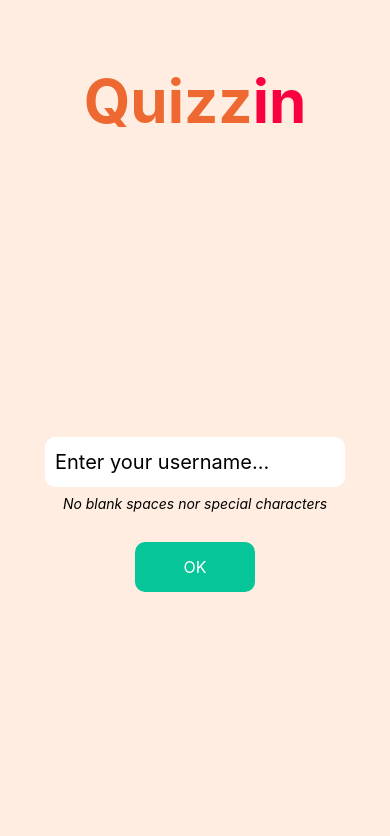
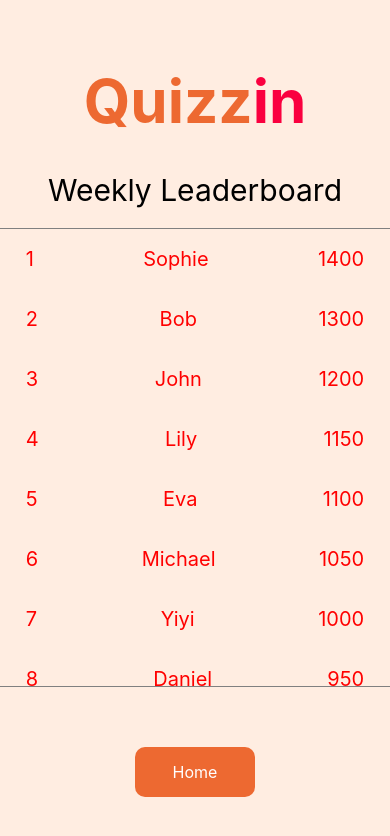
Before and after one commit to AraHugoAra/quizzin, a React Native app in the folder frontend/: screen /WeeklyRanking in a window 390 px wide. Shown: the top 836 px of the page. Built offline with nearby package versions, Linux system fonts and the light colour scheme.

Commit message:
creation weeklyRankingScreen

```diff
--- a/frontend/App.tsx
+++ b/frontend/App.tsx
@@ -2,47 +2,35 @@ import { NavigationContainer, DefaultTheme } from "@react-navigation/native";
 import { createNativeStackNavigator } from "@react-navigation/native-stack";
 
 import { StyleSheet, Text, View } from "react-native";
+
+//import screens
 import SignupScreen from "./containers/SignupScreen";
-
 import ChallengeRankingScreen from "./containers/ChallengeRankingScreen";
-
-// primary: 'rgb(255, 45, 85)',
-// background: 'rgb(242, 242, 242)',
-// card: 'rgb(255, 255, 255)',
-// text: 'rgb(28, 28, 30)',
-// border: 'rgb(199, 199, 204)',
-// notification: 'rgb(255, 69, 58)',
+import WeeklyRankingScreen from "./containers/WeeklyRankingScreen";
 
 const Stack = createNativeStackNavigator();
-// const MyTheme = {
-//   ...DefaultTheme,
-//   colors: {
-//     ...DefaultTheme.colors,
-//     background: "red",
-//     card: "red"
-//   }
-// };
 
 export default function App() {
   return (
     <NavigationContainer>
-      {/* <View style={styles.container}> */}
-      {/* <View style={styles.titleBlock}>
-        <Text style={styles.titleQuizz}>Quizz</Text>
-        <Text style={styles.titleIn}>in</Text>
-      </View> */}
-      {/* </View> */}
-      <Stack.Navigator>
+      <Stack.Navigator initialRouteName="WeeklyRanking">
         <Stack.Screen
-          name="home"
+          name="Home"
           component={SignupScreen}
           options={{ headerShown: false }}
         />
+        <Stack.Screen
+          name="ChallengeRanking"
+          component={ChallengeRankingScreen}
+          options={{ headerShown: false }}
+        />
 
-        {/* <SignupScreen /> */}
-        {/* <ChallengeRankingScreen /> */}
+        <Stack.Screen
+          name="WeeklyRanking"
+          component={WeeklyRankingScreen}
+          options={{ headerShown: false }}
+        />
       </Stack.Navigator>
-      {/* </View> */}
     </NavigationContainer>
   );
 }
@@ -55,7 +43,6 @@ const styles = StyleSheet.create({
   },
 
   titleBlock: {
-    // backgroundOpacity: 0,
     backgroundColor: "rgba(0,0,0,0)",
     flexDirection: "row",
     marginTop: 65,
--- a/frontend/containers/ChallengeRankingScreen.tsx
+++ b/frontend/containers/ChallengeRankingScreen.tsx
@@ -3,10 +3,12 @@ import { StyleSheet, Text, View } from "react-native";
 
 //import component
 import Button from "../components/button";
+import Title from "../components/Title";
 
 export default function ChallengeRankingScreen() {
   return (
     <View style={styles.container}>
+      <Title />
       <Text style={styles.title}>Great job !</Text>
 
       <View style={styles.contentCard}>
--- a/frontend/containers/SignupScreen.tsx
+++ b/frontend/containers/SignupScreen.tsx
@@ -3,7 +3,6 @@ import Button from "../components/button";
 import Title from "../components/Title";
 
 export default function SignupScreen() {
-  console.log("helllooooo");
   return (
     <View style={styles.container}>
       <Title />
--- /dev/null
+++ b/frontend/containers/WeeklyRankingScreen.tsx
@@ -0,0 +1,92 @@
+import { FlatList, StyleSheet, Text, View } from "react-native";
+import Title from "../components/Title";
+
+import Button from "../components/button";
+
+const rangkingTab = [
+  { id: 1, userName: "Yiyi", score: 1000 },
+  { id: 2, userName: "John", score: 1200 },
+  { id: 3, userName: "Alice", score: 800 },
+  { id: 4, userName: "Bob", score: 1300 },
+  { id: 5, userName: "Eva", score: 1100 },
+  { id: 6, userName: "Alex", score: 900 },
+  { id: 7, userName: "Sophie", score: 1400 },
+  { id: 8, userName: "Daniel", score: 950 },
+  { id: 9, userName: "Lily", score: 1150 },
+  { id: 10, userName: "Michael", score: 1050 }
+];
+
+const orderedRangkingTab = rangkingTab.sort((a, b) => b.score - a.score);
+
+export default function WeeklyRankingScreen() {
+  return (
+    <View style={styles.container}>
+      <Title />
+      <Text style={styles.title}>Weekly Leaderboard</Text>
+
+      <FlatList
+        style={styles.rankingList}
+        data={orderedRangkingTab}
+        keyExtractor={(item) => String(item.id)}
+        renderItem={({ item, index }) => (
+          <View style={styles.userRanking}>
+            <Text style={styles.rankingDetail}>{index + 1}</Text>
+            <Text style={styles.rankingDetail}>{item.userName}</Text>
+            <Text style={styles.rankingDetail}>{item.score}</Text>
+          </View>
+        )}
+      />
+      <View style={styles.btnContainer}>
+        <Button
+          backgroundColor="#ed6931"
+          text="Home"
+          onPress={() => {
+            console.log("navigate to home page");
+          }}
+        />
+      </View>
+    </View>
+  );
+}
+
+const styles = StyleSheet.create({
+  container: {
+    justifyContent: "center",
+    alignItems: "center",
+    flex: 1,
+    backgroundColor: "#FFEDE1"
+  },
+
+  title: {
+    marginTop: 35,
+    fontSize: 30,
+    marginBottom: 20
+  },
+
+  rankingList: {
+    borderTopWidth: 1,
+    borderBottomWidth: 1,
+    borderColor: "grey",
+    width: "100%",
+    paddingLeft: "2%",
+    paddingRight: "2%",
+    marginBottom: 30
+  },
+
+  userRanking: {
+    display: "flex",
+    flexDirection: "row",
+    justifyContent: "space-between",
+    alignItems: "center"
+  },
+
+  rankingDetail: {
+    fontSize: 20,
+    color: "red",
+    padding: 18
+  },
+
+  btnContainer: {
+    marginBottom: "12%"
+  }
+});
```
Also changed, not shown: 1 other file (tests, documents, lock files or other folders).
